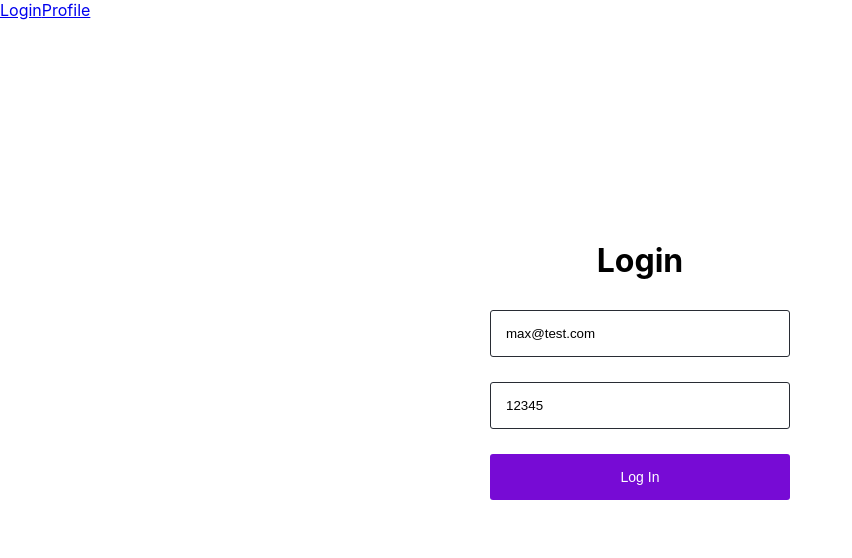
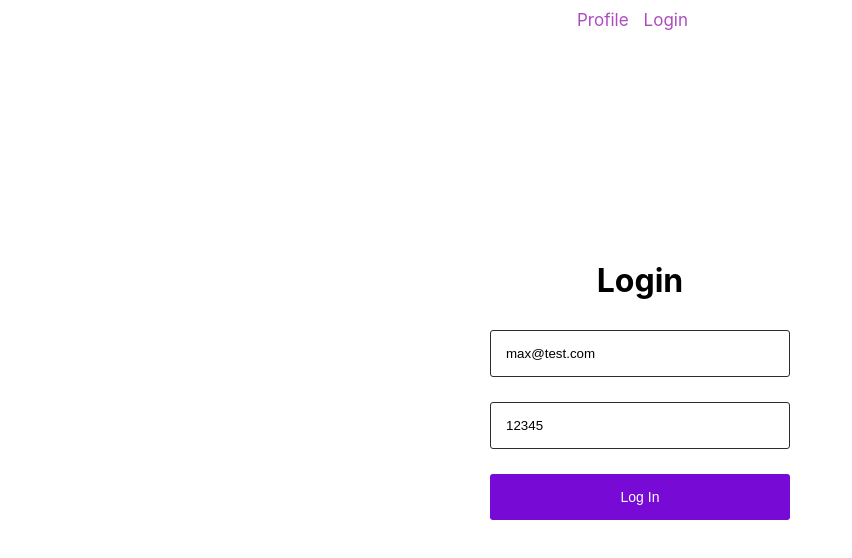
Before and after one commit to yevhenii1/react-app-p, a React (Create React App) app: page /login in a window 1280 px wide. Shown: the top 558 px of the page, without its empty margins (0-852 px from the left). Built offline with nearby package versions, Linux system fonts and the light colour scheme.

Commit message:
refactor in stylezatin Header

```diff
--- a/src/components/Auth/LoginContainer.js
+++ b/src/components/Auth/LoginContainer.js
@@ -1,23 +1,18 @@
 import React from 'react'
 import Login from './Login'
 import {connect} from "react-redux";
-import {logIn, signOut} from '../../actions/auth'
+import {logIn} from '../../actions/auth'
 
 class LoginContainer extends React.Component {
 
     handleLogin = (email, password) => {
         this.props.logIn(email, password)
     }
-    handleSignOut = () => {
-        this.props.signOut()
-    }
 
     render() {
         return (
             <Login
                 handleLogin={this.handleLogin}
-                handleSignOut={this.handleSignOut}
-                isAuth={this.props.auth.isAuth}
                 error_message={this.props.auth.error_message}
             />
         )
@@ -27,8 +22,7 @@ class LoginContainer extends React.Component {
 const mapStateToProps = (state) => {
     return {
         auth: state.auth
-
     }
 }
 
-export default connect(mapStateToProps, {logIn, signOut})(LoginContainer)
+export default connect(mapStateToProps, {logIn})(LoginContainer)
--- a/src/components/Header/Header.js
+++ b/src/components/Header/Header.js
@@ -1,10 +1,14 @@
 import React from 'react'
 import Nav from "../Nav/Nav";
+import s from './Header.module.css'
 
 const Header = (props) => {
     return (
         <header>
             <Nav />
+            <div>
+                {!!props.isAuth && <a href="#" onClick={props.handleSignOut}>Log out</a>}
+            </div>
         </header>
     )
 }
--- a/src/components/Header/Header.module.css
+++ b/src/components/Header/Header.module.css
@@ -0,0 +1,14 @@
+header {
+    display: flex;
+    justify-content: center;
+    padding: 10px 0;
+}
+header a {
+    margin-right: 15px;
+    font-size: 17px;
+    color: #AE4ABF;
+
+}
+header a:hover {
+    color: #61dafb;
+}
--- a/src/components/Header/HeaderContainer.js
+++ b/src/components/Header/HeaderContainer.js
@@ -1,17 +1,28 @@
 import React from 'react'
 import {connect} from "react-redux";
 import Header from "./Header";
+import {signOut} from "../../actions/auth";
 
 class HeaderContainer extends React.Component {
+
+    handleSignOut = (e) => {
+        e.preventDefault()
+        this.props.signOut()
+    }
     render() {
         return (
-            <Header />
+            <Header
+                handleSignOut={this.handleSignOut}
+                isAuth={this.props.auth.isAuth}
+            />
         )
     }
 }
 
-const mapStateToProps = (state) => ({
+const mapStateToProps = (state) => {
+    return {
+        auth: state.auth
+    }
+}
 
-})
-
-export default  connect(mapStateToProps, {})(HeaderContainer)
+export default  connect(mapStateToProps, {signOut})(HeaderContainer)
--- a/src/components/Nav/Nav.js
+++ b/src/components/Nav/Nav.js
@@ -4,8 +4,8 @@ import {NavLink} from "react-router-dom";
 const Nav = (props) => {
     return (
         <>
+            <NavLink to="/profile">Profile</NavLink>
             <NavLink to="/login">Login</NavLink>
-            <NavLink to="/profile">Profile</NavLink>
         </>
     )
 }
--- a/src/components/Profile/ProfileContainer.js
+++ b/src/components/Profile/ProfileContainer.js
@@ -1,11 +1,23 @@
 import React from 'react'
+import {connect} from "react-redux";
+import history from '../../utils/history'
 
 class ProfileContainer extends React.Component {
+
+
+
     render() {
+        {!this.props.auth.isAuth && history.push('/login')}
         return (
             <h1>Profile</h1>
         )
     }
 }
 
-export default ProfileContainer
+const mapStateToProps = (state) => {
+    return {
+        auth: state.auth
+    }
+}
+
+export default connect(mapStateToProps, {})(ProfileContainer)
--- a/src/index.css
+++ b/src/index.css
@@ -11,3 +11,6 @@ code {
   font-family: source-code-pro, Menlo, Monaco, Consolas, 'Courier New',
     monospace;
 }
+a {
+  text-decoration: none;
+}
```
